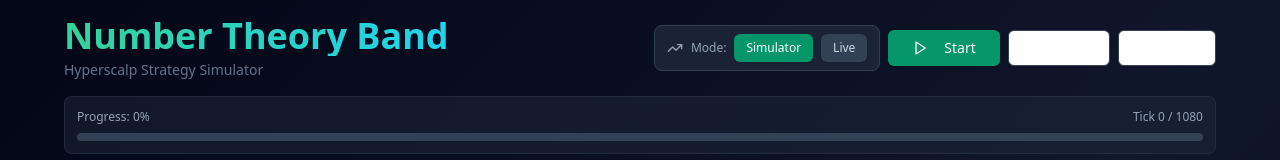
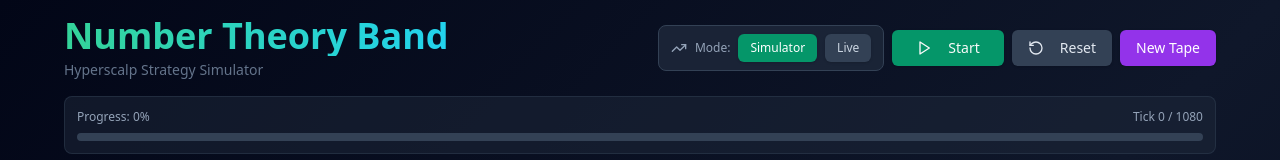
Before and after one commit to RandomCoder112/NumberBandBot, a React (Vite) app: page / in a window 1280 px wide. Shown: the top 160 px of the page. Built offline with nearby package versions, Linux system fonts and the light colour scheme; no server answers.

Commit message:
File changes

```diff
--- a/src/pages/HyperscalpSimulator.jsx
+++ b/src/pages/HyperscalpSimulator.jsx
@@ -662,11 +662,11 @@ export default function HyperscalpSimulator() {
                   {isPlaying ? <Pause className="w-4 h-4 mr-2" /> : <Play className="w-4 h-4 mr-2" />}
                   {isPlaying ? 'Pause' : currentTick === 0 ? 'Start' : 'Resume'}
                 </Button>
-                <Button onClick={reset} variant="outline" className="border-slate-700">
+                <Button onClick={reset} className="bg-slate-700 hover:bg-slate-600 text-slate-200 border-0">
                   <RotateCcw className="w-4 h-4 mr-2" />
                   Reset
                 </Button>
-                <Button onClick={generateNewTape} variant="outline" className="border-slate-700">
+                <Button onClick={generateNewTape} className="bg-purple-600 hover:bg-purple-500 text-white border-0">
                   New Tape
                 </Button>
               </>
@@ -689,7 +689,7 @@ export default function HyperscalpSimulator() {
                     Stop Bot
                   </Button>
                 )}
-                <Button onClick={reset} variant="outline" className="border-slate-700">
+                <Button onClick={reset} className="bg-slate-700 hover:bg-slate-600 text-slate-200 border-0">
                   <RotateCcw className="w-4 h-4 mr-2" />
                   Reset
                 </Button>
```
